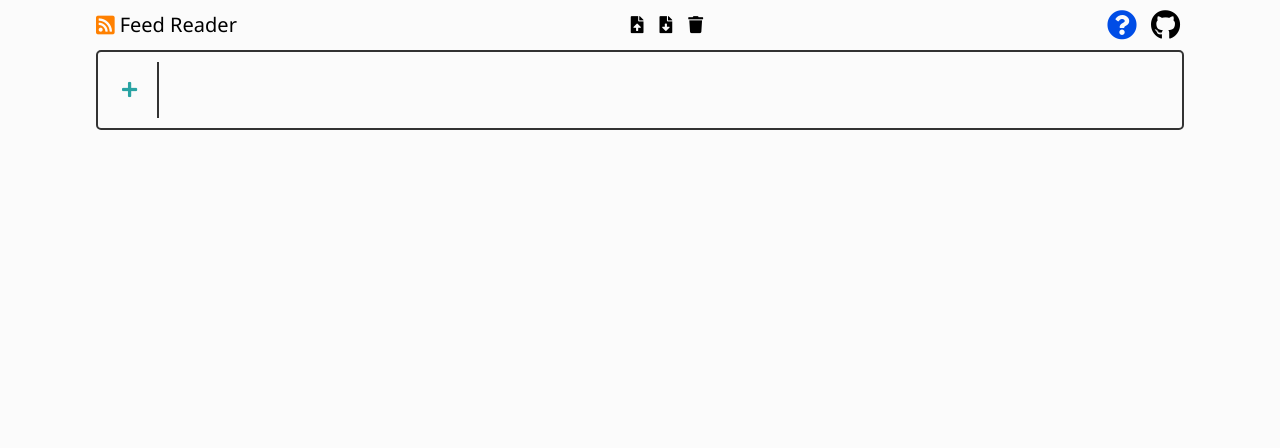
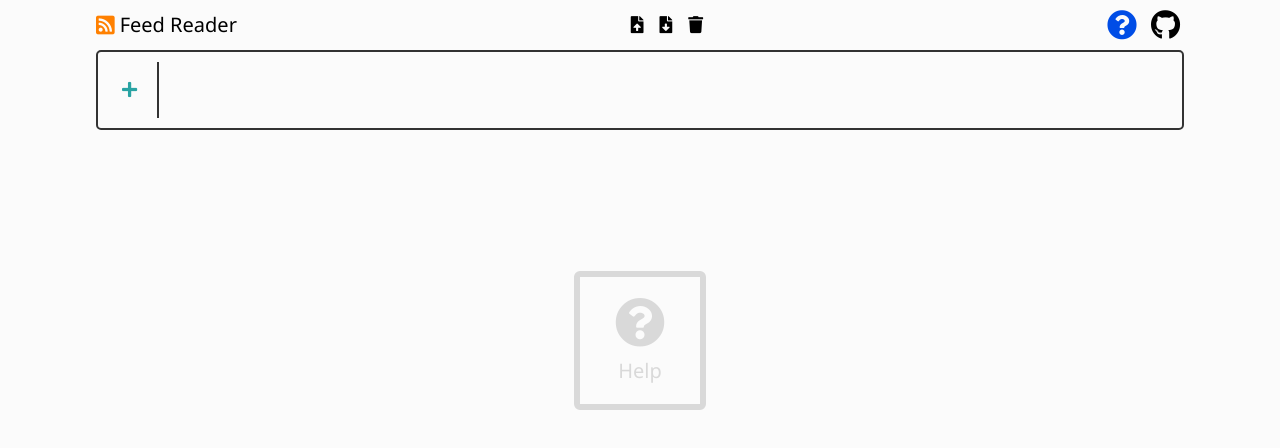
Before and after one commit to m1k3f/RssMedia, a React (Create React App) app in the folder ClientApp/: page / in a window 1280 px wide. Shown: the top 448 px of the page. Built offline with nearby package versions, Linux system fonts and the light colour scheme.

Commit message:
added help button on main

```diff
--- a/ClientApp/src/components/Content.js
+++ b/ClientApp/src/components/Content.js
@@ -1,13 +1,37 @@
 import React, { Component } from 'react';
+
+import FeedContext from './context/FeedContext';
 import { FeedBar } from './FeedBar/FeedBar';
 import { FeedArticles } from './FeedArticles/FeedArticles';
+import { HelpInfoMain } from './HelpInfoMain';
 
 export class Content extends Component {
+
+    static contextType = FeedContext;
+
+    renderItem = () => {
+        const { feedLinksSettings } = this.context;
+        let content = null;
+        if (feedLinksSettings.feedLinks.length > 0)
+        {
+            content = (
+                <FeedArticles />
+            );
+        }
+        else {
+            content = (
+                <HelpInfoMain />
+            );
+        }
+
+        return (content);
+    }
+
     render() {
         return (
             <main>
                 <FeedBar />
-                <FeedArticles />
+                {this.renderItem()}
             </main>
         );
     }
--- /dev/null
+++ b/ClientApp/src/components/HelpInfoMain.js
@@ -0,0 +1,39 @@
+import React, { Component } from 'react';
+
+import { HelpInfo } from './modals/HelpInfo'
+
+export class HelpInfoMain extends Component {
+
+    state = {
+        showHelpModal: false
+    }
+
+    handleButtonClick = () => {
+        this.setState({
+            showHelpModal: true
+        })
+    }
+
+    renderHelpModal = () => {
+        let content = null;
+        if (this.state.showHelpModal) {
+          content = (
+            <HelpInfo />
+          );
+        }
+
+        return (content);
+      }
+
+    render() {
+        return (
+            <div className="divHelpInfoMain">
+                <div className="divHelpInfoButton" onClick={this.handleButtonClick}>
+                    <i className="fas fa-question-circle fa-2x"></i>
+                    <p>Help</p>
+                </div>
+                {this.renderHelpModal()}
+            </div>
+        );
+    }
+}
--- a/ClientApp/src/css/rssmedia.css
+++ b/ClientApp/src/css/rssmedia.css
@@ -90,10 +90,11 @@ header > .navFeedButtonsRight i {
     overflow: auto;
 }
 
-.helpModal > p {
-    font-size: 12px;
+.helpModal p {
+    font-size: 13px;
     text-align: left;
-    padding: 2px;
+    margin-top: 0;
+    margin-bottom: 8px;
 }
 
 /* .settingsModal {
@@ -304,6 +305,39 @@ main {
     color: #fbfbfb;
 }
 
+.divHelpInfoMain {
+    margin-top: 10px;
+    display: flex;
+    justify-content: center;
+    align-items: center;
+    height: 50vh;
+}
+
+.divHelpInfoMain .divHelpInfoButton {
+    display: flex;
+    flex-direction: column;
+    justify-content: center;
+    align-items: center;
+    cursor: pointer;
+    border: 6px solid #d9d9d9;
+    border-radius: 6px;
+    padding-top: 20px;
+    padding-bottom: 20px;
+    padding-left: 35px;
+    padding-right: 35px;
+    color: #d9d9d9;
+}
+
+.divHelpInfoMain .divHelpInfoButton i {
+    font-size: 50px;
+}
+
+.divHelpInfoMain .divHelpInfoButton p {
+    font-size: 20px;
+    margin-bottom: 0;
+    margin-top: 10px;
+}
+
 .divFeedArticlesLoading {
     display: flex;
     justify-content: center;
```
